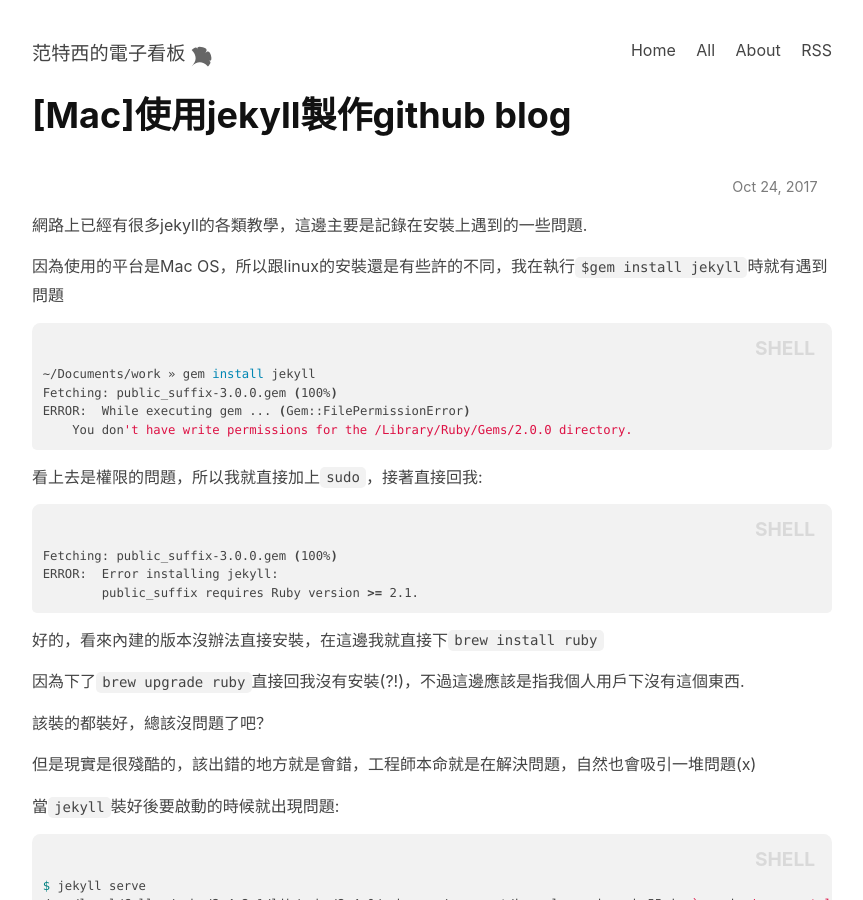
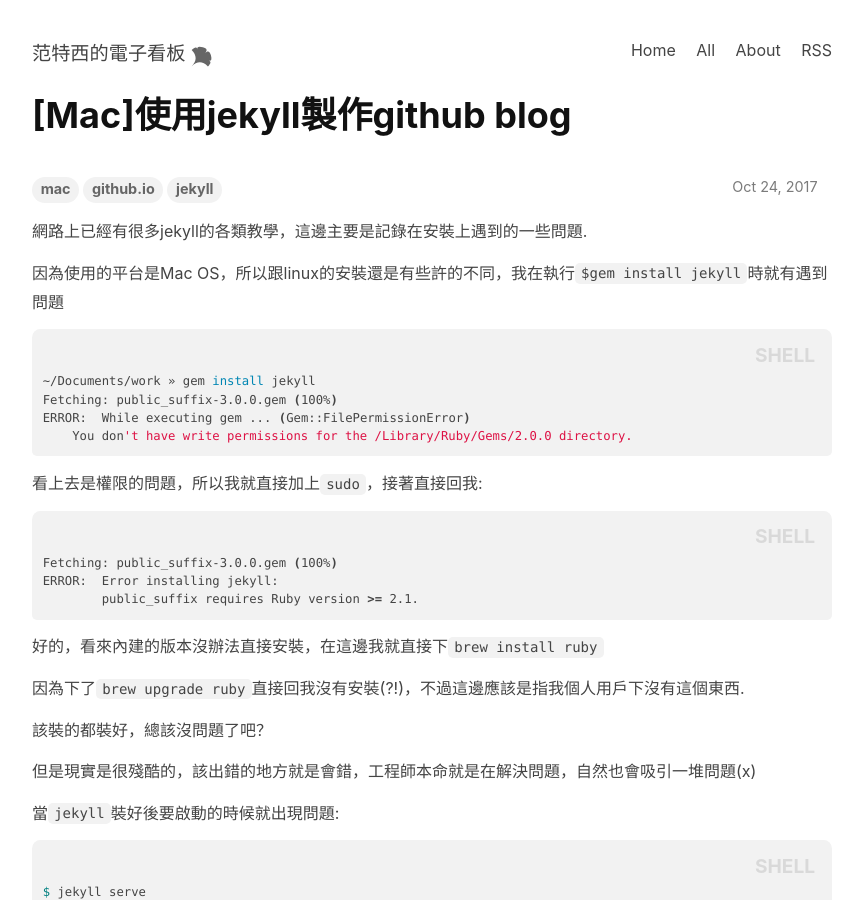
Before and after one commit to tingShean/tingshean.github.io, a Jekyll site: the page built from _posts/2017-10-24-make-github-blog-with-jekyll-on-mac.markdown, in a window 1280 px wide and 900 px high. Shown: the whole window, without its empty margins (208-1071 px from the left). Built offline with Jekyll 4.4.1, drawn with Linux system fonts in a browser that asks for light colours; nearby versions of some CDN libraries.

Commit message:
[Modify]20171024_post

```diff
--- a/_posts/2017-10-24-make-github-blog-with-jekyll-on-mac.markdown
+++ b/_posts/2017-10-24-make-github-blog-with-jekyll-on-mac.markdown
@@ -3,7 +3,7 @@ layout: post
 title:  "[Mac]使用jekyll製作github blog"
 date:   2017-10-24 12:28:00 +0800
 categories: blog
-
+tags: mac github.io jekyll
 ---
 網路上已經有很多jekyll的各類教學，這邊主要是記錄在安裝上遇到的一些問題.
 
```
